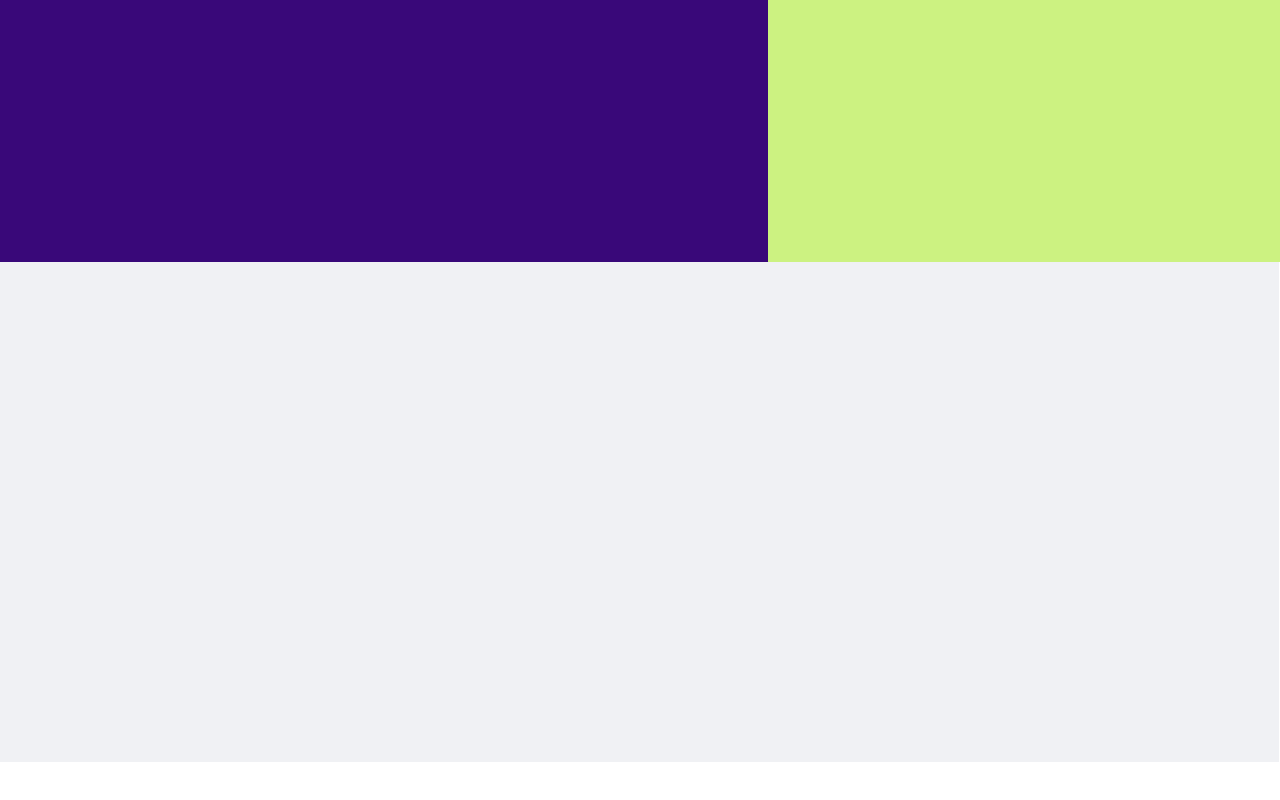
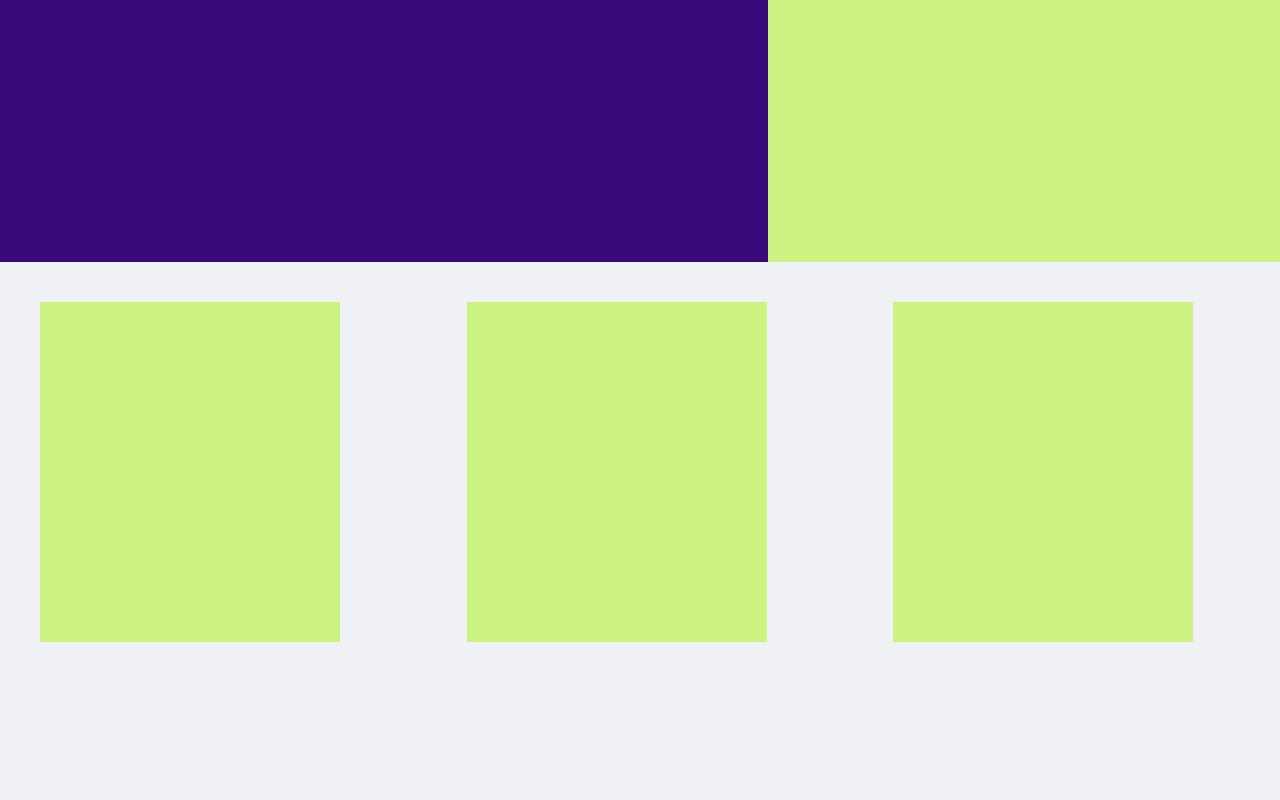
Before and after one commit to Danfirech/dan-portfolio, a React (Create React App) app: page /about in a window 1280 px wide. Shown: the part 318-1118 px from the top of the page. Before the commit the page ends 1080 px from the top, so only its background shows below. Built offline with nearby package versions, Linux system fonts and the light colour scheme.

Commit message:
added boxcards

```diff
--- a/src/components/Work.js
+++ b/src/components/Work.js
@@ -1,4 +1,5 @@
 import React from "react";
+import WorkBox from "./WorkBox";
 
 import {
   WorkPageContainer,
@@ -10,9 +11,15 @@ import {
 function ProfilePic() {
   return (
     <WorkPageContainer>
-      <WorkLeftContainer></WorkLeftContainer>
-      <WorkCenterContainer></WorkCenterContainer>
-      <WorkRightContainer></WorkRightContainer>
+      <WorkLeftContainer>
+        <WorkBox />
+      </WorkLeftContainer>
+      <WorkCenterContainer>
+        <WorkBox />
+      </WorkCenterContainer>
+      <WorkRightContainer>
+        <WorkBox />
+      </WorkRightContainer>
     </WorkPageContainer>
   );
 }
--- /dev/null
+++ b/src/components/WorkBox.js
@@ -0,0 +1,9 @@
+import React from "react";
+
+import { CardBox } from "../styles/Work.style";
+
+function WorkBox() {
+  return <CardBox></CardBox>;
+}
+
+export default WorkBox;
--- a/src/styles/Work.style.js
+++ b/src/styles/Work.style.js
@@ -7,20 +7,33 @@ export const WorkPageContainer = styled.div`
   width: 100%;
 `;
 
+export const CardBox = styled.div`
+  height: 340px;
+  width: 300px;
+
+  background-color: #ccf281;
+`;
+
 export const WorkLeftContainer = styled.div`
   height: 500px;
   width: 33.3%;
   background-color: #f0f1f4;
+  padding-left: 40px;
+  padding-top: 40px;
 `;
 
 export const WorkCenterContainer = styled.div`
   height: 500px;
   width: 33.3%;
   background-color: #f0f1f4;
+  padding-left: 40px;
+  padding-top: 40px;
 `;
 
 export const WorkRightContainer = styled.div`
   height: 500px;
   width: 33.3%;
   background-color: #f0f1f4;
+  padding-left: 40px;
+  padding-top: 40px;
 `;
```
